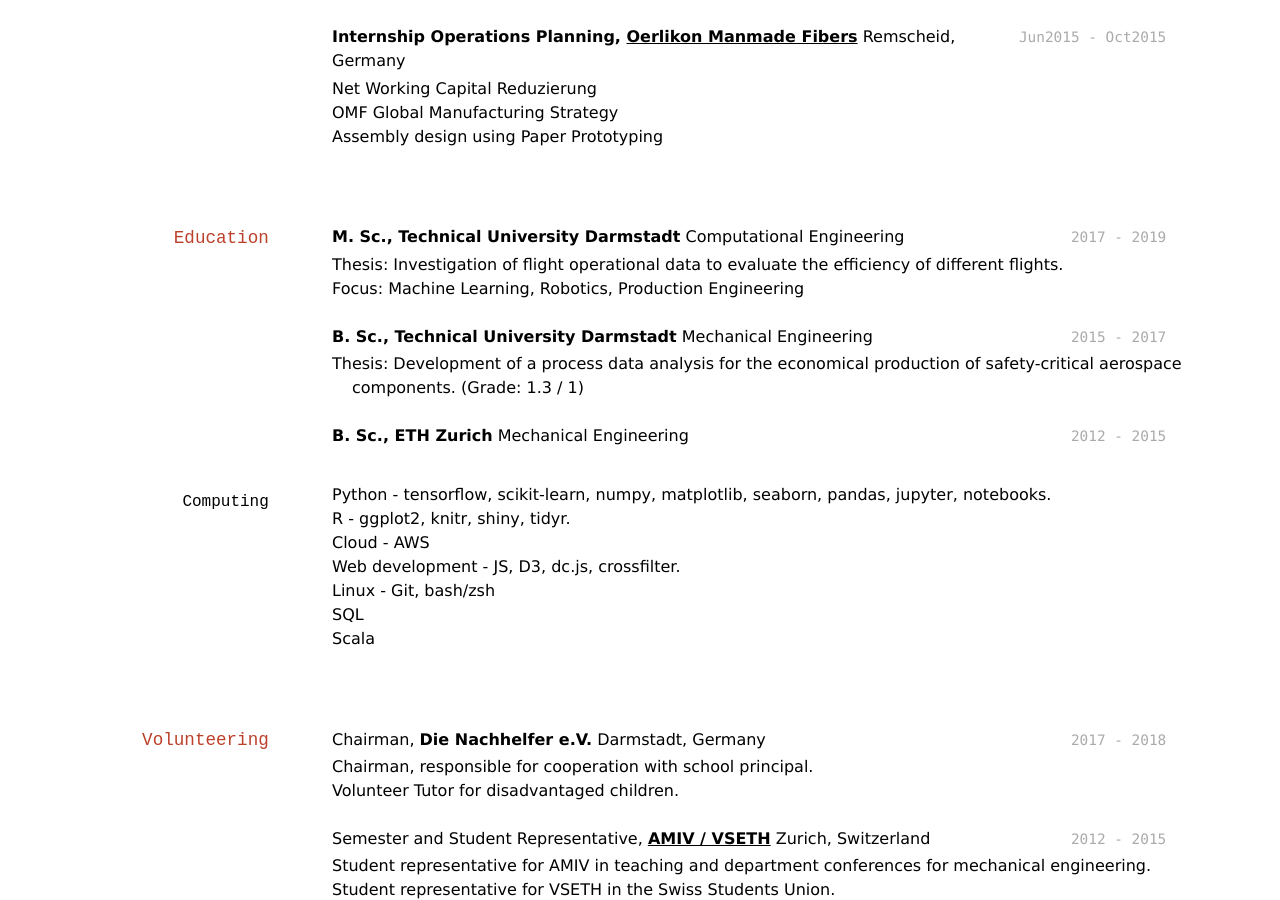
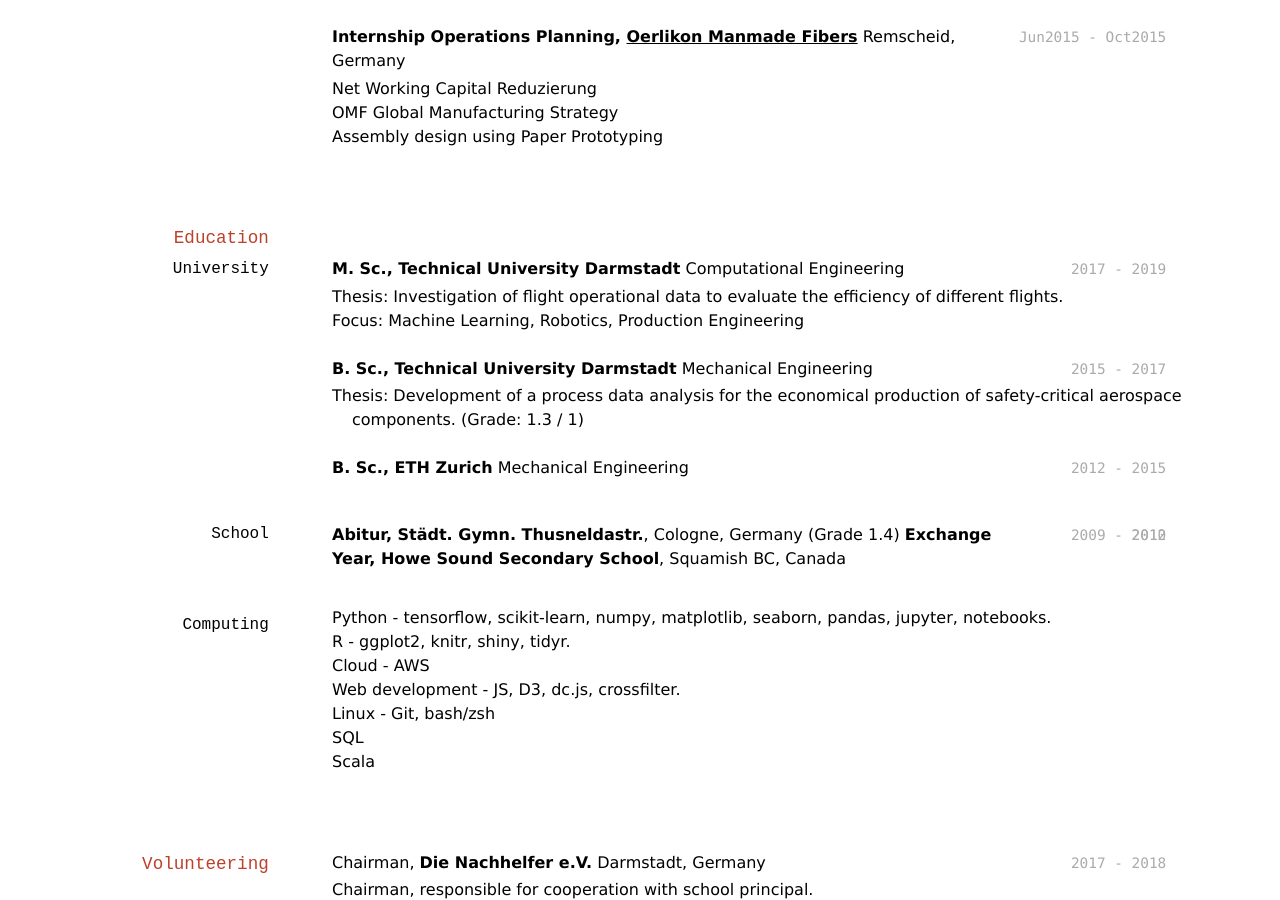
Before and after one commit to tabassco/timscv, a Jekyll site: the page built from index.md, in a window 1280 px wide and 900 px high, scrolled down 693 px. Built offline with Jekyll 4.4.1, drawn with Linux system fonts in a browser that asks for light colours.

Commit message:
restructure ed

```diff
--- a/index.md
+++ b/index.md
@@ -55,6 +55,7 @@ __Internship Operations Planning, [Oerlikon Manmade Fibers](https://www.oerlikon
 
 
 ## Education
+### University
 
 `2017 - 2019`
 __M. Sc., Technical University Darmstadt__
@@ -73,6 +74,10 @@ Mechanical Engineering
 __B. Sc., ETH Zurich__
 Mechanical Engineering
 
+### School
+
+`2012` __Abitur, Städt. Gymn. Thusneldastr.__, Cologne, Germany (Grade 1.4)
+`2009 - 2010`__Exchange Year, Howe Sound Secondary School__, Squamish BC, Canada
 
 ### Computing
 
```
